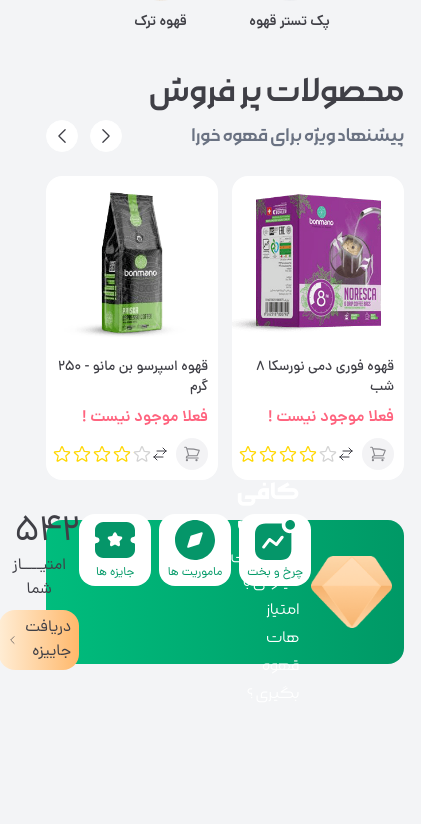
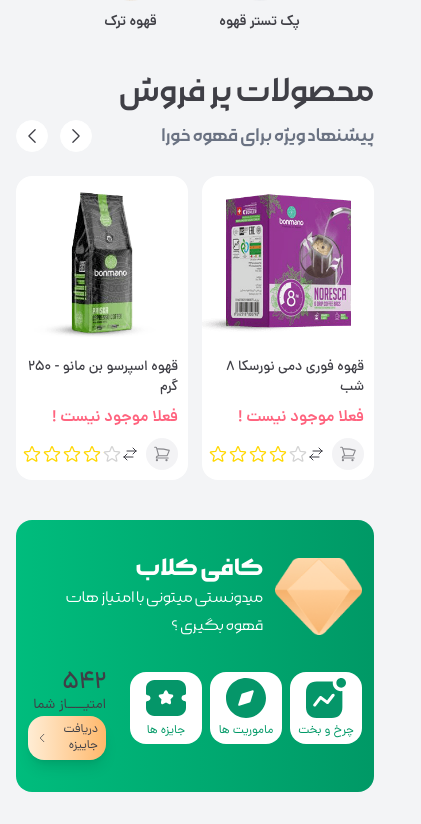
Before and after one commit to techsaDevs/coffeShop, a Next.js app: page / in a window 390 px wide. Shown: the part 2300-3124 px from the top of the page, 421 px wide, since content can reach past the window. Before the commit the page ends 3008 px from the top, so only its background shows below. Built offline with nearby package versions, Linux system fonts and the light colour scheme; data requests are answered from the project's data file.

Commit message:
finish responsive

```diff
--- a/src/Components/Home/CoffeClub.tsx
+++ b/src/Components/Home/CoffeClub.tsx
@@ -28,16 +28,16 @@ const CoffeClub = () => {
     return (
         <div className='mb-8 md:mb-20'>
             <Container>
-                <div className="h-36 px-3 md:px-11 bg-gradient-to-r from-emerald-500 to-emerald-600 rounded-2xl flexBetween">
+                <div className="py-8 md:py-0 md:h-36 px-3 md:px-11 bg-gradient-to-r from-emerald-500 to-emerald-600 rounded-2xl flex flex-col md:flex-row md:items-center justify-between gap-y-8 md:gap-y-0">
                     <div className="flex items-center gap-x-3 md:gap-x-6 text-white">
                         <img src="/club/diamond.png" alt="diamond" className='w-[87px] md:w-[110px]' />
                         <div className="">
                             <h4 className="font-morabba-bold text-2xl md:text-5xl">کافی کلاب</h4>
-                            <p className="font-morabba text-lg md:text-2xl">میدونستی میتونی با امتیاز هات قهوه بگیری ؟</p>
+                            <p className="font-morabba text-lg md:text-2xl max-w-50 md:max-w-none">میدونستی میتونی با امتیاز هات قهوه بگیری ؟</p>
                         </div>
                     </div>
-                    <div className="flex">
-                        <div className="flex gap-x-2 md:gap-x-5">
+                    <div className="flex justify-between md:justify-start">
+                        <div className="flex gap-x-2 md:gap-x-5 ml-6">
                             {
                                 clubBox.map(({ title, icon }) => (
                                     <div key={title} className="size-[72px] md:size-[98px] text-center bg-white rounded-2xl py-1.5 md:pt-5 md:pb-1 text-emerald-600">
--- a/src/Components/Home/CoffeClub/UserScore.tsx
+++ b/src/Components/Home/CoffeClub/UserScore.tsx
@@ -9,20 +9,20 @@ const UserScore = () => {
     const { isLoggedin, user } = useAuthStore()
 
     return (
-        <div className="flex flex-col md:mr-20">
+        <div className={`flex flex-col w-full md:mr-20 ${!isLoggedin ? "justify-center" : ""}`}>
             {
                 isLoggedin ? (
                     <>
                         <span className='text-center'>هنوز لاگین نیستید</span>
-                        <Link href="/login" className="rounded-2xl py-1.5 px-2">لاگین</Link>
+                        <Link href="/login" className="rounded-2xl py-1.5 px-2 text-center bg-gradient-to-l to-orange-300 from-orange-500 mt-3 shadow hover:scale-110 duration-200">لاگین</Link>
                     </>
                 ) : (
                     <>
-                        <h4 className="text-4xl">542</h4>
-                        <span className='text-center'>امتیــــاز شما</span>
-                        <Link href="/profile/coin" className="bg-gradient-to-l to-orange-100 from-orange-300 rounded-2xl py-1.5 px-2 flexBetween mt-2">
-                            <span className="">دریافت جاییزه</span>
-                            <ArrowLeftSVG width={18} height={18} />
+                        <h4 className="text-2xl font-dana-medium md:text-4xl leading-6 md:leading-7">542</h4>
+                        <span className='text-sm md:text-center'>امتیــــاز شما</span>
+                        <Link href="/profile/coin" className="bg-gradient-to-l to-orange-100 from-orange-300 hover:from-30% shadow-lg hover:shadow-orange-300 duration-200 rounded-2xl py-1.5 px-2 md:mt-2 flexBetween max-w-28 md:max-w-none">
+                            <span className="text-xs md:text-base">دریافت جاییزه</span>
+                            <ArrowLeftSVG className='size-4 md:size-[18px]' />
                         </Link>
                     </>
                 )
```
Also changed, not shown: 1 other file (tests, documents, lock files or other folders).
